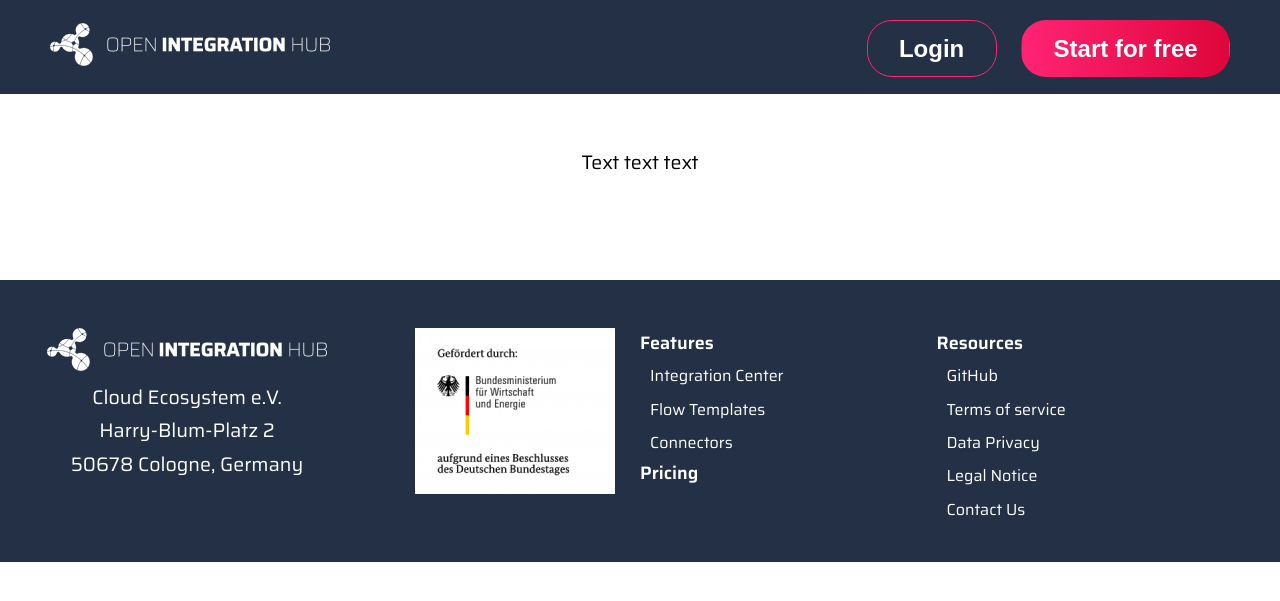
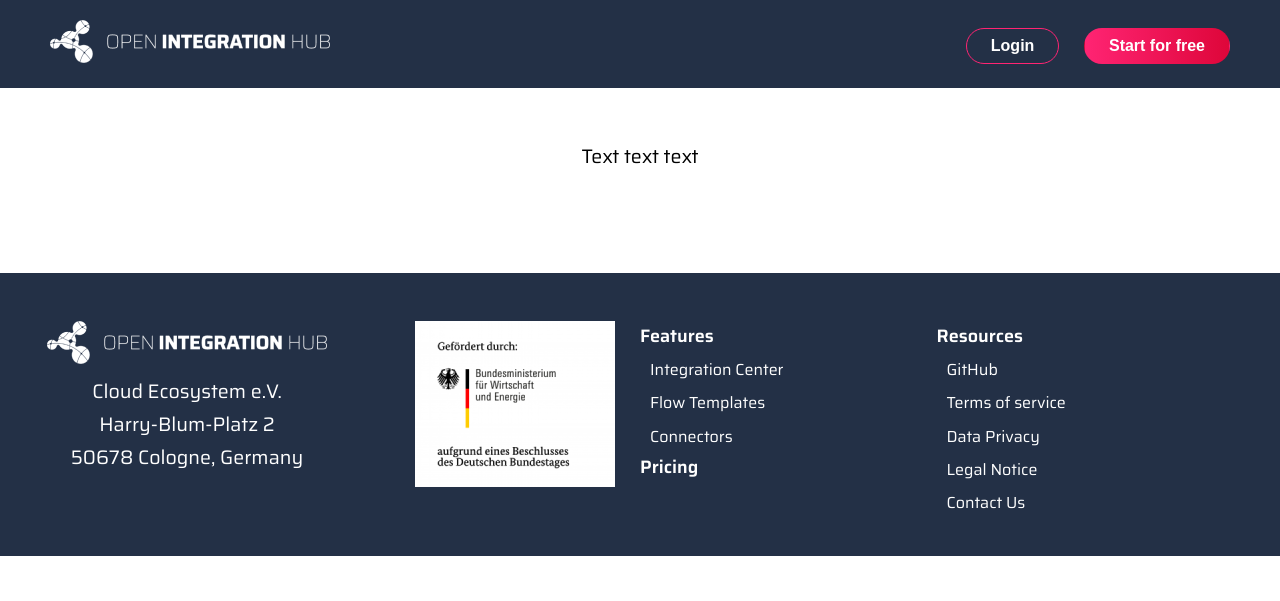
Before and after one commit to CloudEcosystemDev/Platform-Website, a Jekyll site: the page built from contact-us.html, in a window 1280 px wide. Shown: the top 601 px of the page. Built offline with Jekyll 4.4.1, drawn with Linux system fonts in a browser that asks for light colours; comment, search, counter and statistics services are not loaded.

Commit message:
added some button styling,radiant color to text and corrected the fonts

```diff
--- a/_includes/header.html
+++ b/_includes/header.html
@@ -8,10 +8,10 @@
   </div>
   <div class="header-buttons">
     <a href="https://app.openintegrationhub.com/login"
-      ><button class="secondary" style="margin-right: 10px">Login</button></a
+      ><button class="secondary big-rad" style="margin-right: 10px">Login</button></a
     >
     <a href="https://app.openintegrationhub.com/register"
-      ><button class="primary">Start for free</button></a
+      ><button class="primary big-rad">Start for free</button></a
     >
   </div>
 </header>
--- a/css/style.css
+++ b/css/style.css
@@ -164,7 +164,9 @@ a:hover {
   padding-bottom: 100px;
   padding-right: 156px;
   padding-left: 156px;
-  text-align: center; }
+  text-align: center;
+  max-width: 1264px;
+  margin: 0 auto; }
   @media only screen and (max-width: 800px) {
     .section-intro {
       padding-right: 44px;
@@ -196,7 +198,8 @@ a:hover {
   padding-right: 140px;
   padding-left: 140px;
   text-align: center;
-  margin-top: 200px; }
+  max-width: 1264px;
+  margin: 200px auto 0px auto; }
   @media only screen and (max-width: 800px) {
     .section-saas {
       padding-right: 44px;
@@ -213,10 +216,11 @@ a:hover {
 .intro-sass-subheader {
   margin-top: 32px;
   margin-bottom: 36px;
-  font-size: 24.0652px;
+  font-size: 24px;
   color: black;
   max-width: 1000px;
-  margin: 0 auto; }
+  margin: 0 auto;
+  font-weight: 200; }
 
 .img-triplet {
   margin: 0 auto;
@@ -269,8 +273,7 @@ a:hover {
   padding: 43px;
   border-radius: 20px;
   margin: 0 auto;
-  width: auto;
-  max-width: 1264px; }
+  width: auto; }
   @media only screen and (max-width: 800px) {
     .radiant-container {
       width: auto; } }
@@ -279,8 +282,9 @@ a:hover {
   padding-right: 88px;
   padding-left: 88px;
   text-align: center;
-  margin-top: 180px;
   display: flex;
+  max-width: 1264px;
+  margin: 180px auto 0px auto;
   flex-direction: column; }
   @media only screen and (max-width: 800px) {
     .section-Icenter {
@@ -438,6 +442,12 @@ a:hover {
     .comp-row {
       grid-template-columns: auto; } }
 
+.text {
+  max-width: 1264px;
+  margin: 0 auto;
+  font-weight: 200;
+  font-size: 24px; }
+
 .comp-row-mid {
   display: flex;
   justify-content: space-around;
@@ -532,7 +542,10 @@ a:hover {
 .card-header-dark {
   font-weight: 600;
   font-size: 48px;
-  color: linear-gradient(90deg, #ff2473 50%, #30bced 50%); }
+  background: -webkit-linear-gradient(90deg, #FF2473 39.52%, #30BCED 80.17%);
+  -webkit-background-clip: text;
+  background-clip: text;
+  -webkit-text-fill-color: transparent; }
 
 .card-price {
   margin-top: 50px;
@@ -630,8 +643,8 @@ a:hover {
 .section-control {
   padding: 0px 140px 0px 140px;
   text-align: center;
-  margin-top: 140px;
-  margin-bottom: 140px; }
+  max-width: 1264px;
+  margin: 140px auto 140px auto; }
   @media only screen and (max-width: 1000px) {
     .section-control {
       padding: 0px 40px 0px 40px; } }
@@ -756,6 +769,11 @@ button {
   justify-content: center;
   cursor: pointer; }
 
+.big-rad {
+  height: 36px;
+  padding: 6px 24px;
+  font-size: 16px; }
+
 button.primary {
   background: linear-gradient(90.3deg, #ff2473 0.33%, #de063a 99.81%);
   color: #fff; }
--- a/index.html
+++ b/index.html
@@ -6,9 +6,9 @@ layout: default
   <div class="intro-header">Embedded Integration Center as a Service</div>
   <div class="buttons">
     <a href="https://app.openintegrationhub.com/register"
-      ><button class="primary">Start for free</button></a
+      ><button class="primary big-rad">Start for free</button></a
     >
-    <a href="book-demo"><button class="dark-text">Book a Demo</button></a>
+    <a href="book-demo"><button class="dark-text big-rad">Book a Demo</button></a>
   </div>
   <div class="video-container">
     <video width="100%" muted playsinline autoplay loop>
--- a/sass/components/_button.scss
+++ b/sass/components/_button.scss
@@ -13,6 +13,11 @@ button {
   cursor: pointer;
 }
 
+.big-rad{
+  height: 36px;
+  padding: 6px 24px;
+  font-size: 16px;
+}
 button.primary {
   background: linear-gradient(90.3deg, #ff2473 0.33%, #de063a 99.81%);
   color: #fff;
--- a/sass/layout/_sectioncontrol.scss
+++ b/sass/layout/_sectioncontrol.scss
@@ -1,8 +1,8 @@
 .section-control {
   padding: 0px 140px 0px 140px;
   text-align: center;
-  margin-top: 140px;
-  margin-bottom: 140px;
+  max-width: 1264px;
+  margin: 140px auto 140px auto;
   @media only screen and (max-width: 1000px) {
     padding: 0px 40px 0px 40px;
   }
--- a/sass/layout/_sectiongrowing.scss
+++ b/sass/layout/_sectiongrowing.scss
@@ -38,6 +38,12 @@
     grid-template-columns: auto;
   }
 }
+.text {
+  max-width: 1264px;
+  margin: 0 auto;
+  font-weight: 200;
+  font-size: 24px;
+}
 .comp-row-mid {
   display: flex;
   justify-content: space-around;
--- a/sass/layout/_sectionicenter.scss
+++ b/sass/layout/_sectionicenter.scss
@@ -2,8 +2,9 @@
   padding-right: 88px;
   padding-left: 88px;
   text-align: center;
-  margin-top: 180px;
   display: flex;
+  max-width: 1264px;
+  margin:180px auto 0px auto;
   flex-direction: column;
   @media only screen and (max-width: 800px) {
     padding-right: 44px;
--- a/sass/layout/_sectionintro.scss
+++ b/sass/layout/_sectionintro.scss
@@ -4,6 +4,8 @@
   padding-right: 156px;
   padding-left: 156px;
   text-align: center;
+  max-width: 1264px;
+  margin:0 auto;
   @media only screen and (max-width: 800px) {
     padding-right: 44px;
     padding-left: 44px;
--- a/sass/layout/_sectiontoday.scss
+++ b/sass/layout/_sectiontoday.scss
@@ -85,7 +85,11 @@
 .card-header-dark {
   font-weight: 600;
   font-size: 48px;
-  color: linear-gradient(90deg, #ff2473 50%, #30bced 50%);
+  background: -webkit-linear-gradient(90deg, #FF2473 39.52%, #30BCED 80.17%);
+  -webkit-background-clip: text;
+  background-clip: text;
+  -webkit-text-fill-color: transparent;
+
 }
 
 .card-price {
```
Also changed, not shown: sass/layout/_sectionsass.scss (+4 -3 lines).
